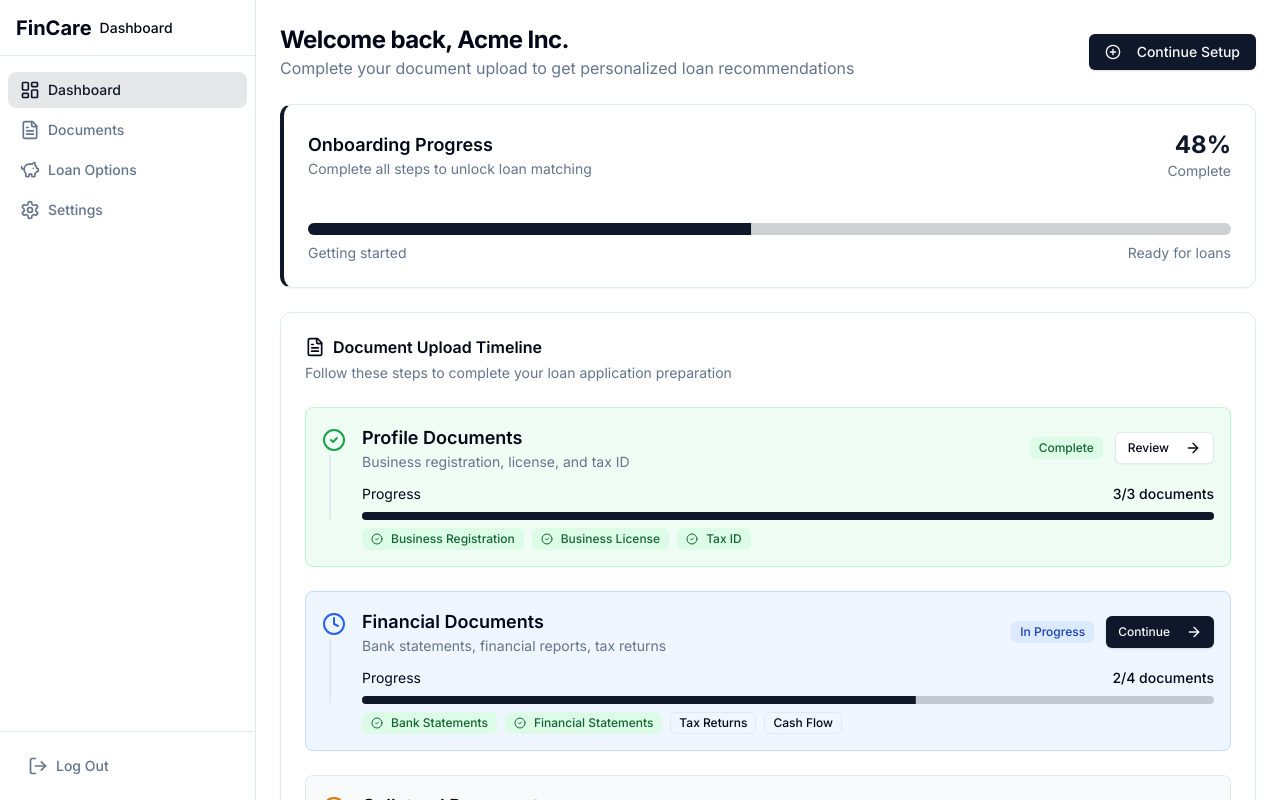
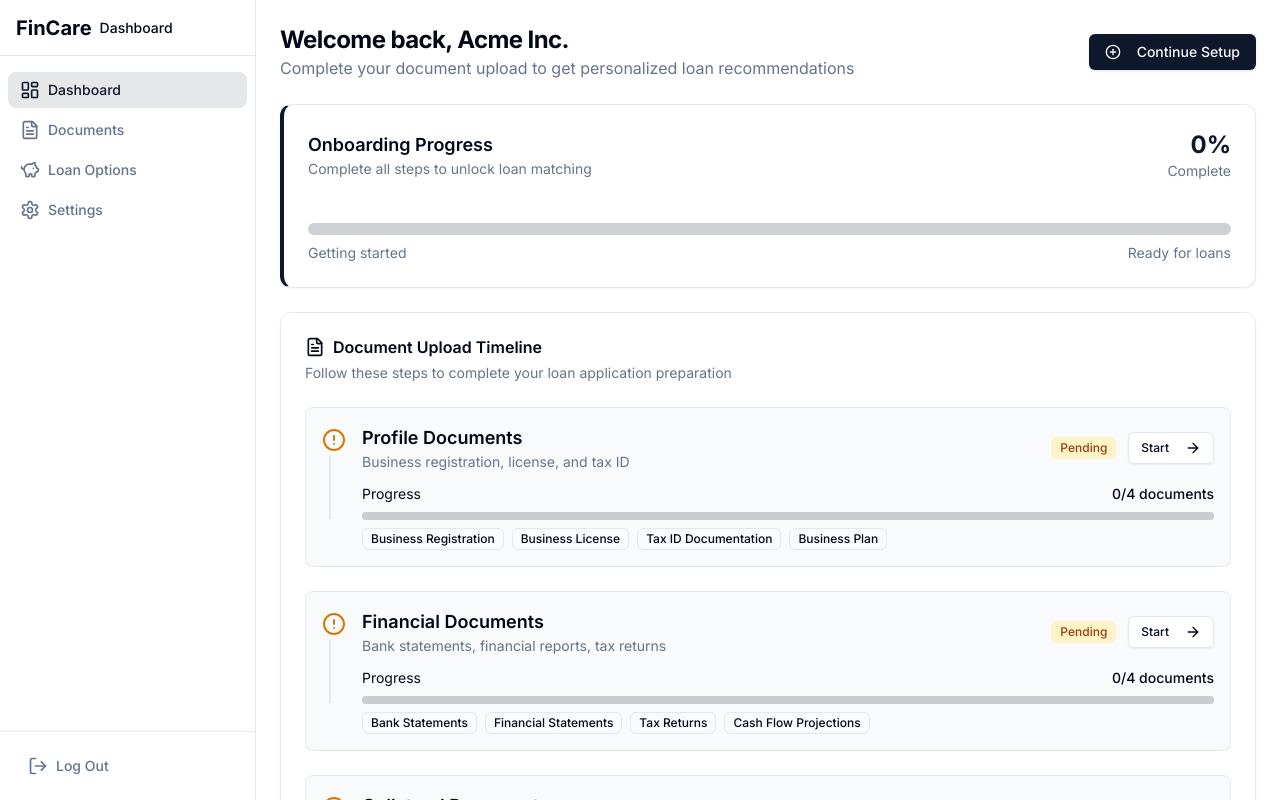
Before and after one commit to khanhngoo/FinCare_Final, a Next.js app: page /dashboard in a window 1280 px wide. Built offline with nearby package versions, Linux system fonts and the light colour scheme.

Commit message:
update user progress logic

```diff
--- a/app/dashboard/documents/page.tsx
+++ b/app/dashboard/documents/page.tsx
@@ -1,5 +1,6 @@
 "use client"
 
+import { useDocuments } from "@/contexts/document-context"
 import { useState } from "react"
 import { useRouter } from "next/navigation"
 import { Button } from "@/components/ui/button"
@@ -13,32 +14,33 @@ export default function DocumentsPage() {
   const router = useRouter()
   const [loading, setLoading] = useState(false)
   const [searchQuery, setSearchQuery] = useState("")
+  const {
+    documents,
+    updateDocument,
+    deleteDocument,
+    getDocumentsByCategory,
+    setIsSubmitted
+  } = useDocuments()
 
-  const [files, setFiles] = useState<{ [key: string]: File | null }>({
-    "Financial Statement": null,
-    //"Business License": null,
-    //"Tax ID Documentation": null,
-    //"Business Plan": null,
-    // thêm các loại khác tương tự
-  })
-
-  const handleFileChange = (label: string, file: File | null) => {
-    setFiles(prev => ({ ...prev, [label]: file }))
+  const handleFileChange = (id: string, file: File | null) => {
+    updateDocument(id, file)
   }
 
   const handleSubmit = async () => {
-    // Kiểm tra file bắt buộc
-    for (const [label, file] of Object.entries(files)) {
-      if (!file) {
-        alert(`File "${label}" is required.`)
-        return
-      }
+    // Validate required documents
+    const missingRequired = documents.filter(doc => doc.required && !doc.uploaded)
+    if (missingRequired.length > 0) {
+      alert(`Missing required documents: ${missingRequired.map(d => d.name).join(', ')}`)
+      return
     }
 
+    // Build FormData from uploaded documents
     const formData = new FormData()
-    for (const [label, file] of Object.entries(files)) {
-      if (file) formData.append(label, file)
-    }
+    documents.forEach(doc => {
+      if (doc.uploaded && doc.file) {
+        formData.append(doc.name, doc.file as File)
+      }
+    })
 
     try {
       setLoading(true)  // Bật loading trước khi gửi request
@@ -54,6 +56,7 @@ export default function DocumentsPage() {
 
       // Store the analysis data in localStorage for the loan options page
       localStorage.setItem('loan-analysis-data', JSON.stringify(data))
+      setIsSubmitted(true)
 
       // Redirect to loan options page
       router.push('/dashboard/loan-options')
@@ -261,25 +264,25 @@ export default function DocumentsPage() {
                 <FileUploader
                   label="Business Registration"
                   description="Certificate of incorporation or business registration"
-                  //onFileChange={(file) => handleFileChange("Business_Registration", file)}
+                  onFileChange={(file) => handleFileChange('business-registration', file)}
                   icon={<FileText className="h-4 w-4" />}
                 />
                 <FileUploader
                   label="Business License"
                   description="Current business operating license"
-                  //onFileChange={(file) => handleFileChange("Business License", file)}
+                  onFileChange={(file) => handleFileChange('business-license', file)}
                   icon={<FileText className="h-4 w-4" />}
                 />
                 <FileUploader
                   label="Tax ID Documentation"
                   description="EIN or tax identification documents"
-                  //onFileChange={(file) => handleFileChange("Tax ID Documentation", file)}
+                  onFileChange={(file) => handleFileChange('tax-id', file)}
                   icon={<FileText className="h-4 w-4" />}
                 />
                 <FileUploader
                   label="Business Plan"
                   description="Current business plan"
-                  //onFileChange={(file) => handleFileChange("Business Plan", file)}
+                  onFileChange={(file) => handleFileChange('business-plan', file)}
                   icon={<FileText className="h-4 w-4" />}
                 />
               </div>
@@ -298,22 +301,25 @@ export default function DocumentsPage() {
                 <FileUploader
                   label="Bank Statements"
                   description="Last 6 months of business bank statements"
+                  onFileChange={(file) => handleFileChange('bank-statements', file)}
                   icon={<FileText className="h-4 w-4" />}
                 />
                 <FileUploader
                   label="Financial Statements"
                   description="Balance sheet and income statements"
-                  onFileChange={(file) => handleFileChange("Financial Statement", file)}
+                  onFileChange={(file) => handleFileChange('financial-statements', file)}
                   icon={<FileText className="h-4 w-4" />}
                 />
                 <FileUploader
                   label="Tax Returns"
                   description="Last 2 years of business tax returns"
+                  onFileChange={(file) => handleFileChange('tax-returns', file)}
                   icon={<FileText className="h-4 w-4" />}
                 />
                 <FileUploader
                   label="Cash Flow Projections"
                   description="Projected cash flow for next 12 months"
+                  onFileChange={(file) => handleFileChange('cash-flow', file)}
                   icon={<FileText className="h-4 w-4" />}
                 />
               </div>
@@ -332,21 +338,25 @@ export default function DocumentsPage() {
                 <FileUploader
                   label="Property Documents"
                   description="Deeds, titles, or leases for business property"
+                  onFileChange={(file) => handleFileChange('property-documents', file)}
                   icon={<FileText className="h-4 w-4" />}
                 />
                 <FileUploader
                   label="Equipment Documentation"
                   description="Proof of ownership for major equipment"
+                  onFileChange={(file) => handleFileChange('equipment-documentation', file)}
                   icon={<FileText className="h-4 w-4" />}
                 />
                 <FileUploader
                   label="Inventory Records"
                   description="Current inventory valuation and records"
+                  onFileChange={(file) => handleFileChange('inventory-records', file)}
                   icon={<FileText className="h-4 w-4" />}
                 />
                 <FileUploader
                   label="Other Assets"
                   description="Documentation for any other business assets"
+                  onFileChange={(file) => handleFileChange('other-assets', file)}
                   icon={<FileText className="h-4 w-4" />}
                 />
               </div>
--- a/app/dashboard/page.tsx
+++ b/app/dashboard/page.tsx
@@ -1,44 +1,55 @@
+"use client"
 import Link from "next/link"
 import { Card, CardContent, CardDescription, CardHeader, CardTitle } from "@/components/ui/card"
 import { Button } from "@/components/ui/button"
 import { Progress } from "@/components/ui/progress"
 import { Badge } from "@/components/ui/badge"
 import { FileText, AlertCircle, Lightbulb, PlusCircle, CheckCircle2, ArrowRight, Clock } from "lucide-react"
+import { useDocuments } from "@/contexts/document-context"
 
 export default function DashboardPage() {
+  const {
+    getProgress,
+    getCompletedDocumentsCount,
+    getTotalDocumentsCount,
+    getDocumentsByCategory,
+    documents } = useDocuments()
+
+
+  const progress = getProgress()
   // Mock data for onboarding progress
   const onboardingSteps = [
     {
       id: 1,
       title: "Profile Documents",
       description: "Business registration, license, and tax ID",
-      status: "completed",
-      progress: 100,
-      documents: ["Business Registration", "Business License", "Tax ID"],
-      completedDocs: 3,
-      totalDocs: 3,
+      status: progress.profile === 100 ? "completed" : progress.profile > 0 ? "in-progress" : "pending",
+      progress: progress.profile,
+      documents: getDocumentsByCategory('profile').map(doc => doc.name),
+      completedDocs: getDocumentsByCategory('profile').filter(doc => doc.uploaded).length,
+      totalDocs: getDocumentsByCategory('profile').length,
       link: "/dashboard/documents?tab=profile",
     },
     {
       id: 2,
       title: "Financial Documents",
       description: "Bank statements, financial reports, tax returns",
-      status: "in-progress",
-      progress: 65,
-      documents: ["Bank Statements", "Financial Statements", "Tax Returns", "Cash Flow"],
-      completedDocs: 2,
-      totalDocs: 4,
+      status: progress.financial === 100 ? "completed" : progress.financial > 0 ? "in-progress" : "pending",
+      progress: progress.financial,
+      documents: getDocumentsByCategory('financial').map(doc => doc.name),
+      completedDocs: getDocumentsByCategory('financial').filter(doc => doc.uploaded).length,
+      totalDocs: getDocumentsByCategory('financial').length,
       link: "/dashboard/documents?tab=financial",
     },
     {
       id: 3,
       title: "Collateral Documents",
       description: "Property deeds, equipment ownership, inventory",
-      status: "pending",
-      progress: 25,
-      documents: ["Property Documents", "Equipment Documentation", "Inventory Records"],
-      completedDocs: 1,
-      totalDocs: 3,
+      status: progress.collateral === 100 ? "completed" : progress.collateral > 0 ? "in-progress" : "pending",
+      progress: progress.collateral,
+      documents: getDocumentsByCategory('collateral').map(doc => doc.name),
+      completedDocs: getDocumentsByCategory('collateral').filter(doc => doc.uploaded).length,
+      totalDocs: getDocumentsByCategory('collateral').length,
       link: "/dashboard/documents?tab=collateral",
     },
     {
```
